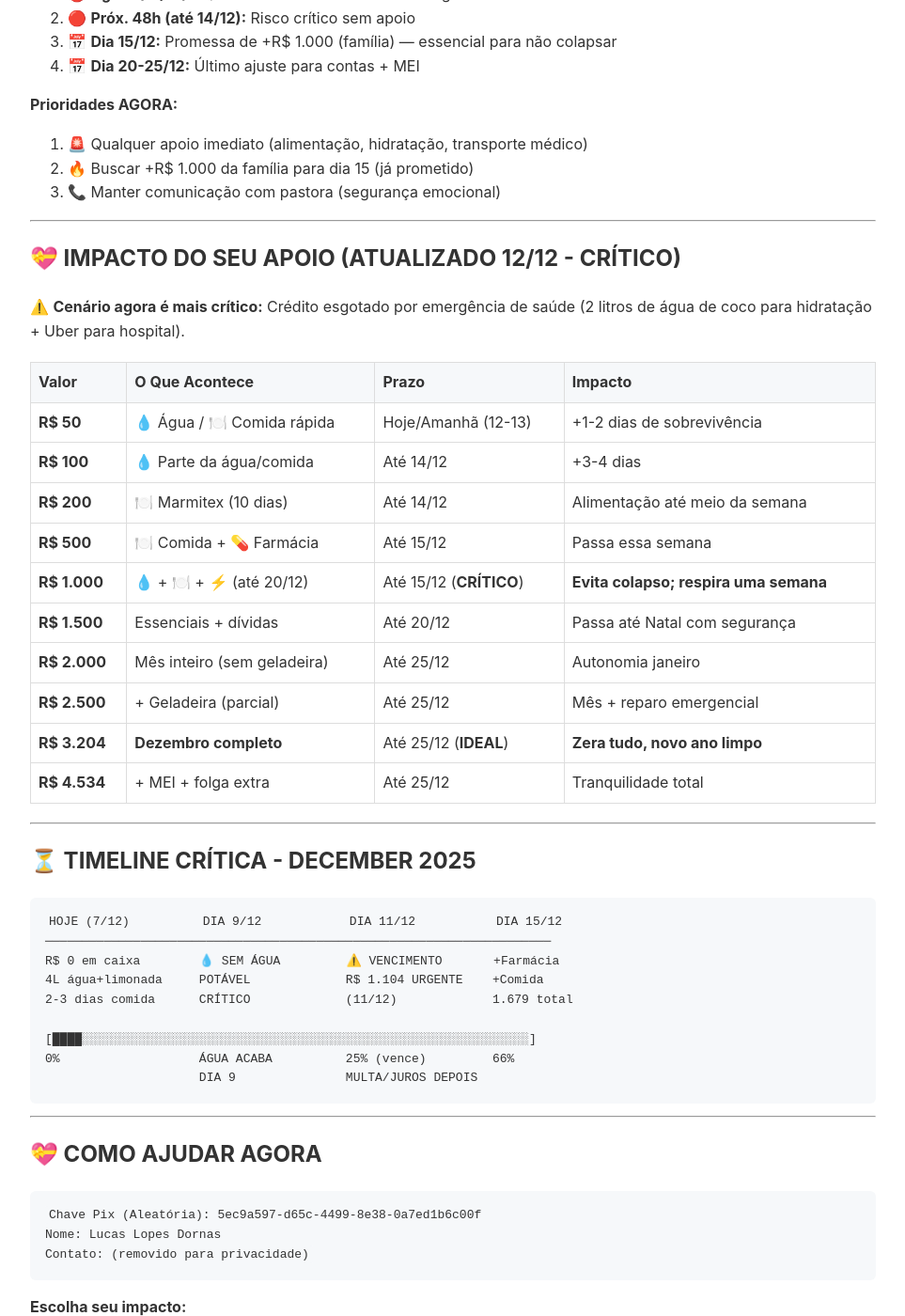
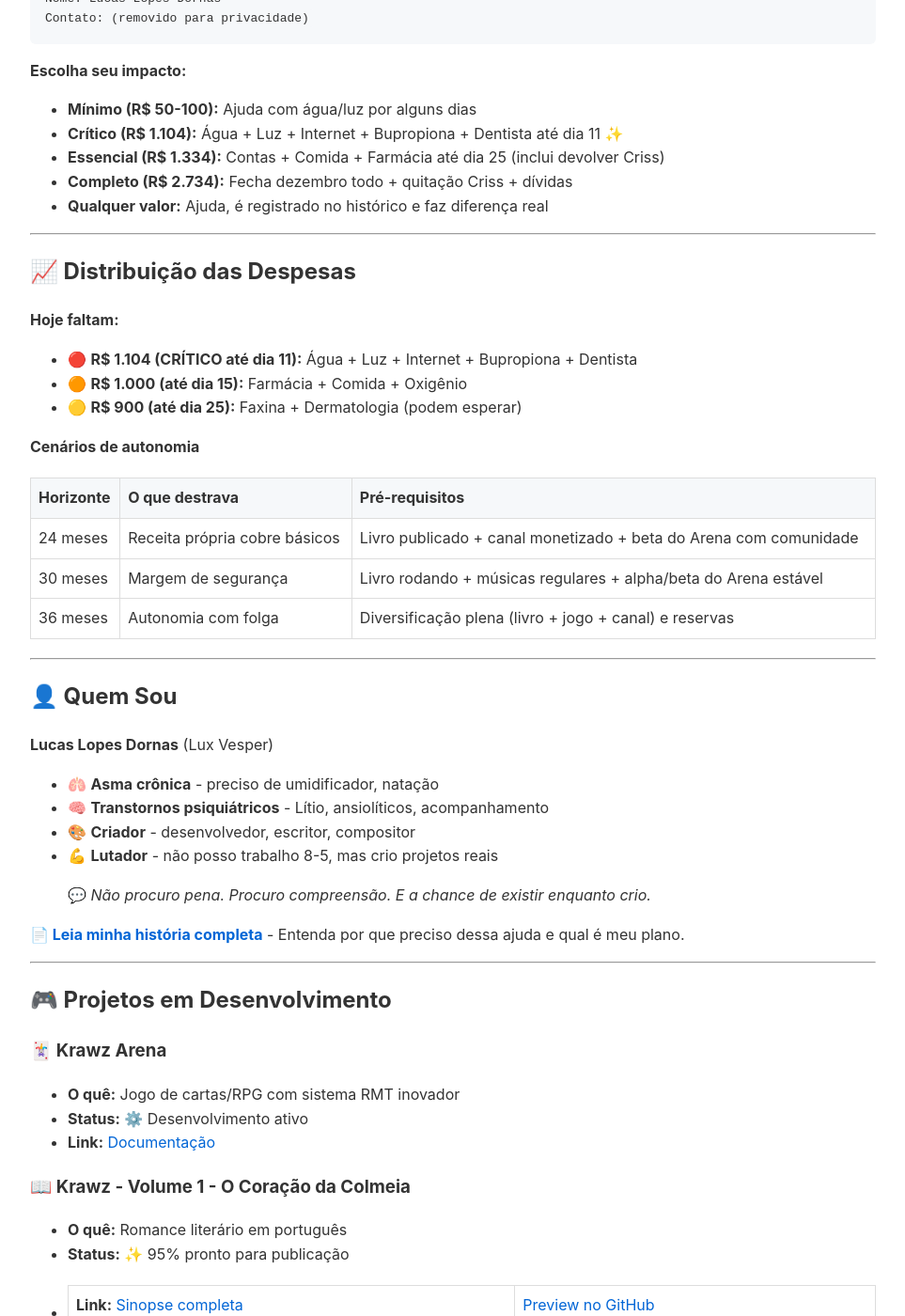
Before and after one commit to Lukixfer/transparencia-lux-vesper, a Jekyll site: the page built from index.md, in a window 1280 px wide and 1400 px high, scrolled down 2950 px. Shown: the whole window at 94% size, without its empty margins (158-1121 px from the left). Built offline with Jekyll 4.4.1, drawn with Linux system fonts in a browser that asks for light colours; our own code applies the rules of GitHub Pages for plain Markdown files; some of the changed text lies outside the part shown.

Commit message:
Remove informações desatualizadas da seção de situação atual e reorganiza dados financeiros para melhor clareza.

```diff
--- a/index.md
+++ b/index.md
@@ -1,31 +1,6 @@
 # 🌟 Portal da Transparência - Lux Vesper
 
 > **Atualização: 27 de dezembro de 2025**
-
-## 🚨 Situação Atual
-
-- Pós-operatório de apendicite (13/12), recuperação difícil, sozinho, sem condições de trabalho físico ou renda.
-- Saúde física e emocional abalada. Todos os projetos criativos e profissionais estão parados por falta de verba e condições.
-- Faxina paga (R$ 300) não foi feita corretamente, casa segue suja, roupas e utensílios em mau estado.
-
-## 💸 Saldo disponível
-
-- R$ 88 em conta
-
-## 💳 Dívidas Atuais
-
-| Item        | Valor    | Vencimento    |
-| ----------- | -------- | ------------- |
-| PicPay      | R$ 1.471 | 08/01/2026    |
-| 99app       | R$ 230   | vencida 17/12 |
-| Nubank      | R$ 1.080 | 26/01/2026    |
-| MEI + Multa | R$ 900   | pendente      |
-
-## 💰 Recebimentos Recentes
-
-| Data  | Origem  | Valor  | Observação                                                  |
-| ----- | ------- | ------ | ----------------------------------------------------------- |
-| 02/01 | Família | R$2000 | Prometido R$ 4.000 para 02/01, só metade recebida até agora |
 
 ## 🚨 Situação Atual
 
@@ -48,15 +23,17 @@
 
 ## 💰 Recebimentos Recentes
 
-| Data  | Origem  | Valor  | Observação                             |
-| ----- | ------- | ------ | -------------------------------------- |
-| 02/01 | Família | R$2000 | Parcial do prometido (faltam R$ 2.000) |
+| Data  | Origem  | Valor  | Observação                                                  |
+| ----- | ------- | ------ | ----------------------------------------------------------- |
+| 02/01 | Família | R$2000 | Prometido R$ 4.000 para 02/01, só metade recebida até agora |
 
 ## 🏥 Estoques Vitais
 
 - **Água mineral:** apenas 1L (preciso comprar urgente)
 - **Alimentação:** 1kg de pão de queijo (meu cardápio de hoje)
 - **Medicação:** estoque completo de remédios essenciais
+
+> Ontem comi demais, fazia tempo que não podia comer o que quisesse. Hoje, pão de queijo é o cardápio — um pequeno alívio em meio ao caos.
 
 > Ontem comi demais, fazia tempo que não podia comer o que quisesse. Hoje, pão de queijo é o cardápio — um pequeno alívio em meio ao caos.
 
@@ -116,25 +93,6 @@
 1. 🚨 Qualquer apoio imediato (alimentação, hidratação, transporte médico)
 2. 🔥 Buscar +R$ 1.000 da família para dia 15 (já prometido)
 3. 📞 Manter comunicação com pastora (segurança emocional)
-
----
-
-## 💝 IMPACTO DO SEU APOIO (ATUALIZADO 12/12 - CRÍTICO)
-
-⚠️ **Cenário agora é mais crítico:** Crédito esgotado por emergência de saúde (2 litros de água de coco para hidratação + Uber para hospital).
-
-| Valor        | O Que Acontece              | Prazo                   | Impacto                               |
-| ------------ | --------------------------- | ----------------------- | ------------------------------------- |
-| **R$ 50**    | 💧 Água / 🍽️ Comida rápida  | Hoje/Amanhã (12-13)     | +1-2 dias de sobrevivência            |
-| **R$ 100**   | 💧 Parte da água/comida     | Até 14/12               | +3-4 dias                             |
-| **R$ 200**   | 🍽️ Marmitex (10 dias)       | Até 14/12               | Alimentação até meio da semana        |
-| **R$ 500**   | 🍽️ Comida + 💊 Farmácia     | Até 15/12               | Passa essa semana                     |
-| **R$ 1.000** | 💧 + 🍽️ + ⚡ (até 20/12)    | Até 15/12 (**CRÍTICO**) | **Evita colapso; respira uma semana** |
-| **R$ 1.500** | Essenciais + dívidas        | Até 20/12               | Passa até Natal com segurança         |
-| **R$ 2.000** | Mês inteiro (sem geladeira) | Até 25/12               | Autonomia janeiro                     |
-| **R$ 2.500** | + Geladeira (parcial)       | Até 25/12               | Mês + reparo emergencial              |
-| **R$ 3.204** | **Dezembro completo**       | Até 25/12 (**IDEAL**)   | **Zera tudo, novo ano limpo**         |
-| **R$ 4.534** | + MEI + folga extra         | Até 25/12               | Tranquilidade total                   |
 
 ---
 
```
